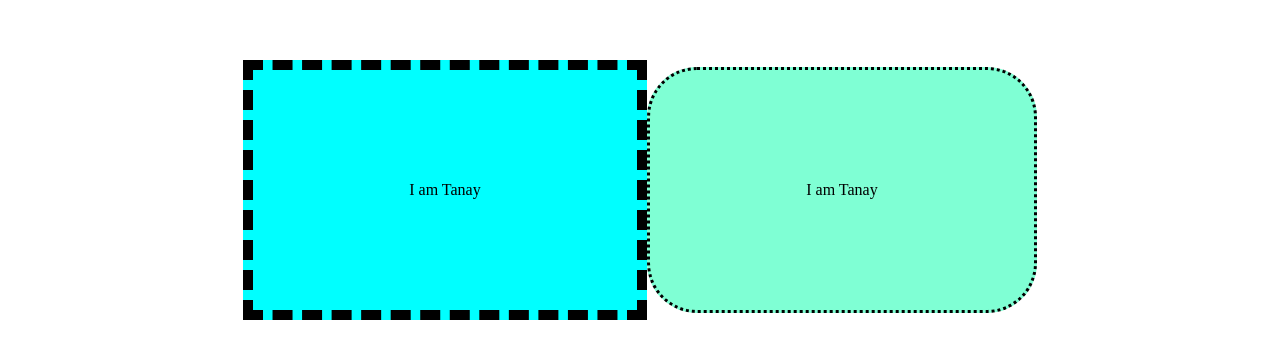
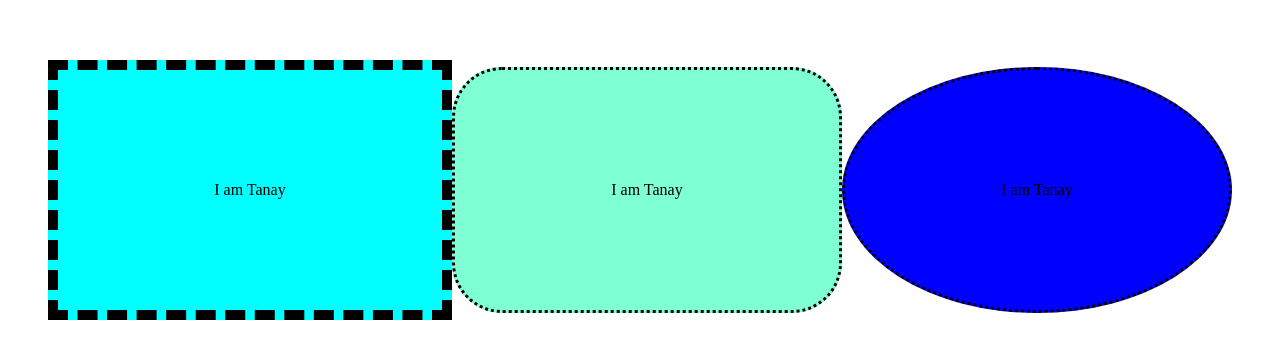
Before and after one commit to tanay123456789/mysecondwebpage, a plain HTML site: page index.html in a window 1280 px wide. Shown: the part 210-568 px from the top of the page. Drawn offline with Linux system fonts and the light colour scheme.

Commit message:
added div 3 in html

```diff
--- a/index.html
+++ b/index.html
@@ -10,5 +10,6 @@
 <body>
     <div id="box1">I am Tanay</div>
     <div id="box2">I am Tanay</div>
+    <div id="box3">I am Tanay</div>
 </body>
 </html>
```
